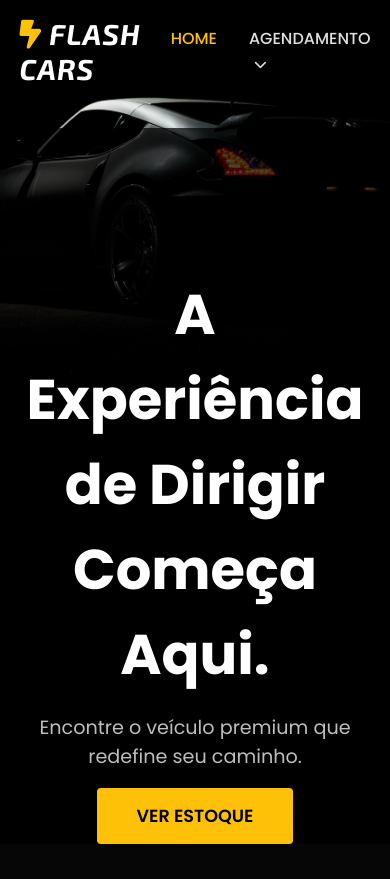
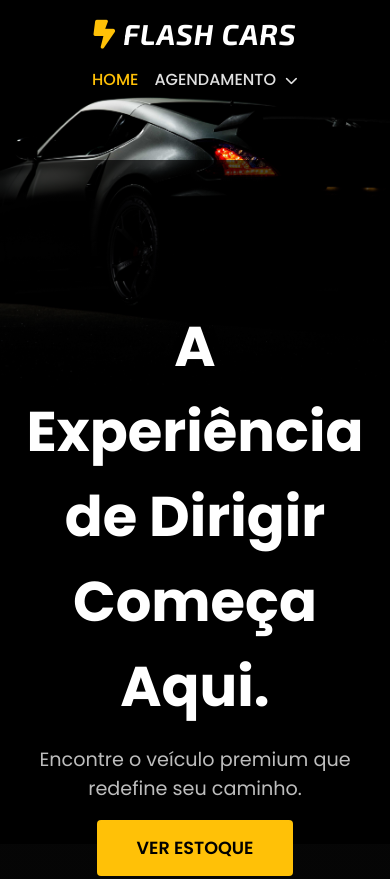
Before and after one commit to somilena/flash-cars, a plain HTML site: page index.html in a window 390 px wide. Shown: the top 879 px of the page. Drawn offline with Linux system fonts and the light colour scheme.

Commit message:
Update principal.css

```diff
--- a/css/principal.css
+++ b/css/principal.css
@@ -431,3 +431,43 @@ footer {
   color: white;
   transform: rotate(90deg);
 }
+
+/* As regras dentro deste bloco só serão aplicadas se a tela tiver 768px de largura ou menos */
+@media (max-width: 768px) {
+  /* Empilha as colunas do rodapé */
+  .footer-content {
+    flex-direction: column;
+    align-items: center; /* Centraliza as colunas empilhadas */
+    text-align: center; /* Centraliza o texto dentro de cada coluna */
+    gap: 2.5rem; /* Aumenta o espaço entre as seções empilhadas */
+  }
+}
+
+/* ==========================================================================
+   REGRAS DE RESPONSIVIDADE PARA CELULAR E TABLET
+   ========================================================================== */
+@media (max-width: 768px) {
+  /* Ajusta o padding do cabeçalho */
+  header {
+    padding: 1rem 5%;
+  }
+
+  /* Empilha o logo e os links da navegação */
+  nav {
+    flex-direction: column;
+    gap: 1rem;
+  }
+
+  /* Permite que os links do menu quebrem a linha se necessário */
+  nav ul {
+    flex-wrap: wrap;
+    justify-content: center;
+    gap: 0.5rem 1rem; /* Espaço vertical e horizontal */
+  }
+
+  /* Ajusta o padding do conteúdo principal para não ficar atrás do header fixo */
+  main {
+    /* O padding-top deve ser um pouco maior que a altura do seu header no mobile */
+    padding-top: 10rem;
+  }
+}
```
